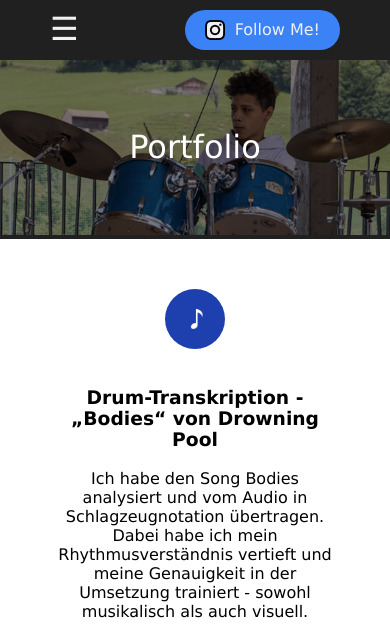
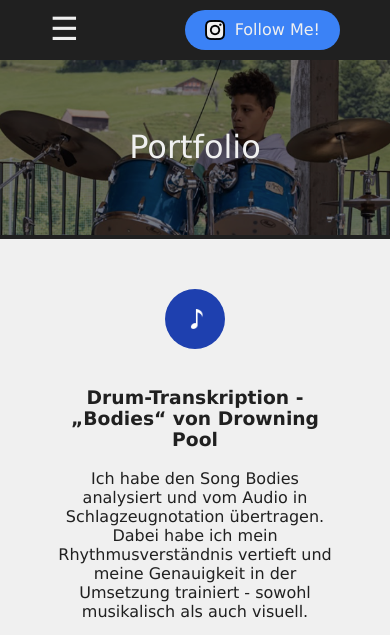
Before and after one commit to juofadown/personal_website, a plain HTML site: page portfolio.html in a window 390 px wide. Shown: the top 635 px of the page. Drawn offline with Linux system fonts and the light colour scheme.

Commit message:
remove pure white and black colors

```diff
--- a/css/portfolio.css
+++ b/css/portfolio.css
@@ -46,7 +46,7 @@
   width: 60px;
   height: 60px;
   min-width: 60px;
-  background-color: #1E40AF; /* dark blue like in image */
+  background-color: #1E40AF;
   border-radius: 50%;
   display: flex;
   align-items: center;
@@ -69,8 +69,8 @@
 }
 
 section {
-  background-color: white;
-  color: black;
+  background-color: #f0f0f0;
+  color: #202020;
 }
 
 @media (max-width: 650px) {
@@ -101,7 +101,7 @@ section {
     left: 50%;
     transform: translate(-50%, -50%);
     font-size: 200%;
-    color: white;
+    color: #f0f0f0;
     z-index: 2;
   }
 
```
